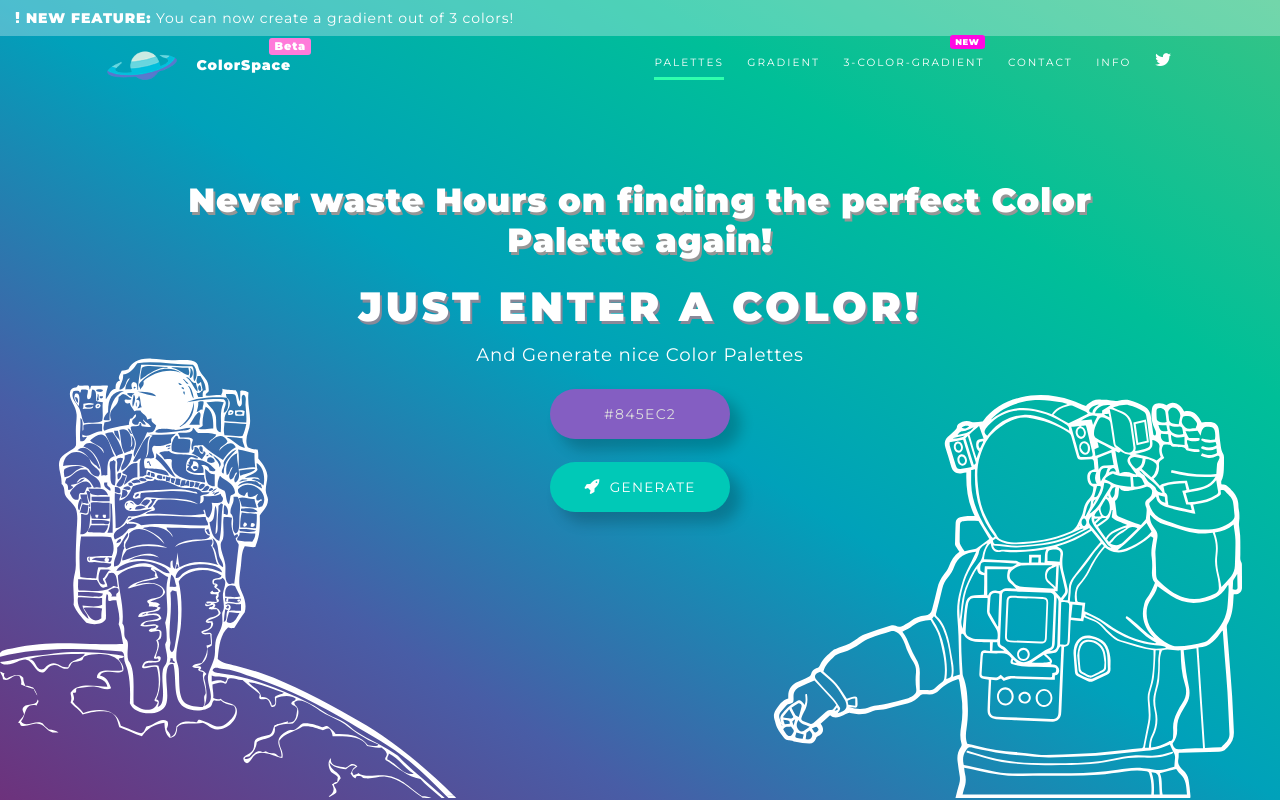
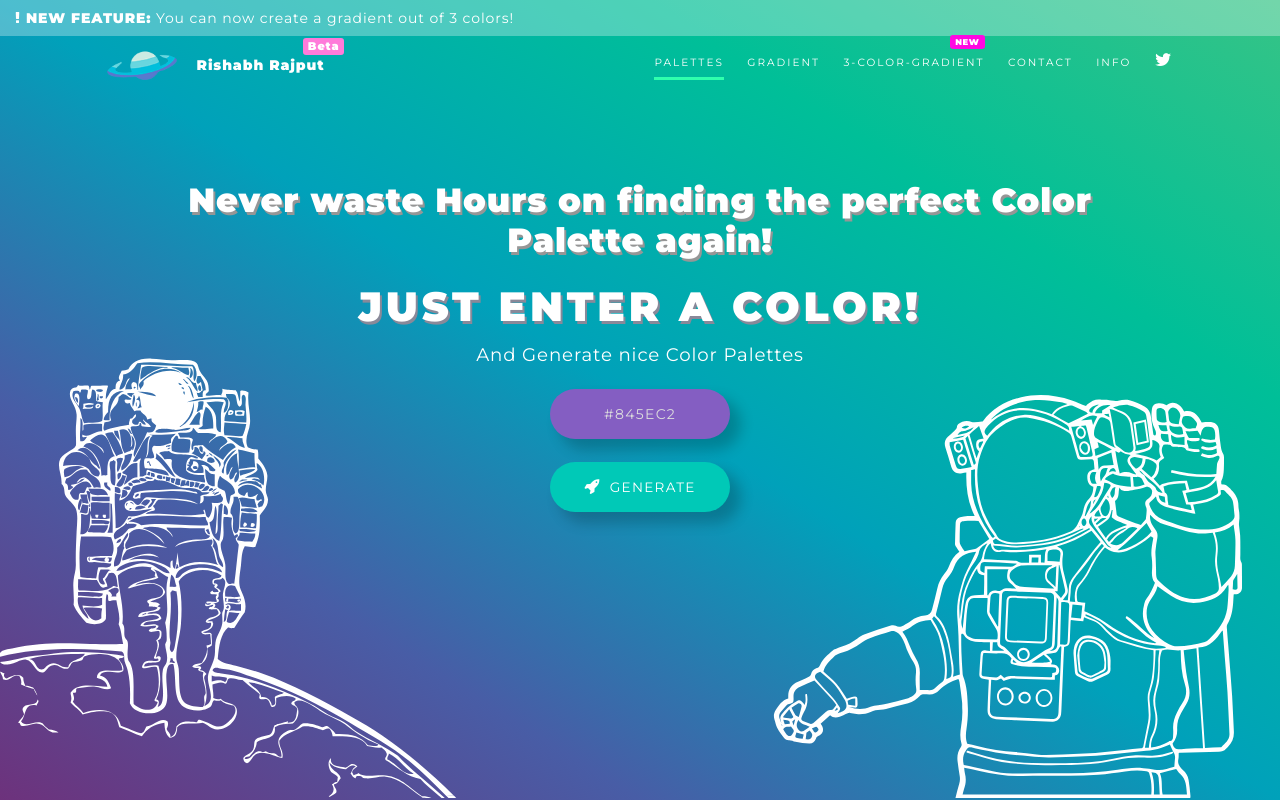
Before and after one commit to Rishabhsingh001/first_project, a plain HTML site: page mycolor.space/index.html in a window 1280 px wide. Drawn offline with Linux system fonts and the light colour scheme.

Commit message:
Update index.html

```diff
--- a/mycolor.space/index.html
+++ b/mycolor.space/index.html
@@ -11,7 +11,7 @@
 		<meta name="description" content="Here you can find the perfect matching color scheme for your next project! Generate nice color palettes, color gradients and much more! Your space for everything that has to do with color!">
 		<link rel="icon" type="image/png" href="favicon5.png">
 
-		<title>ColorSpace - Color Palettes Generator and Color Gradient Tool</title>
+		<title>RishabhSpace - Color Palettes Generator and Color Gradient Tool</title>
 
 		<!-- above the fold content -->
 
@@ -95,7 +95,7 @@
 					<a href="index.html">
 					<div class="logo">
 						<img src="img/color-space-logo.png" alt="color space logo" title="Color Space - Palettes Generator">
-						<div class="logo-text">ColorSpace</div>
+						<div class="logo-text">Rishabh Rajput</div>
 
 					</div>
 					</a>
```
